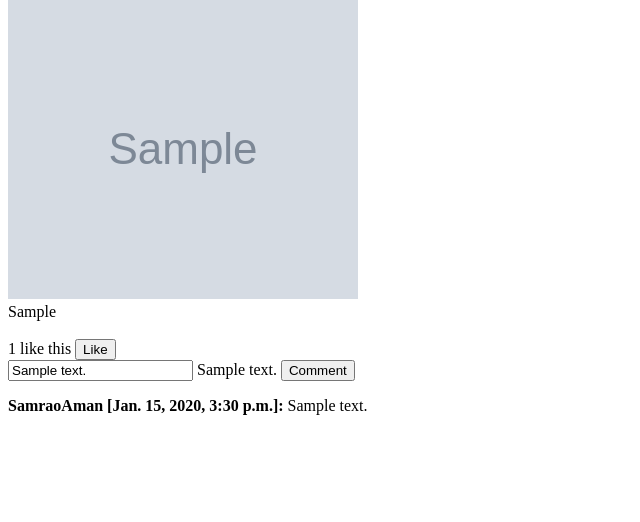
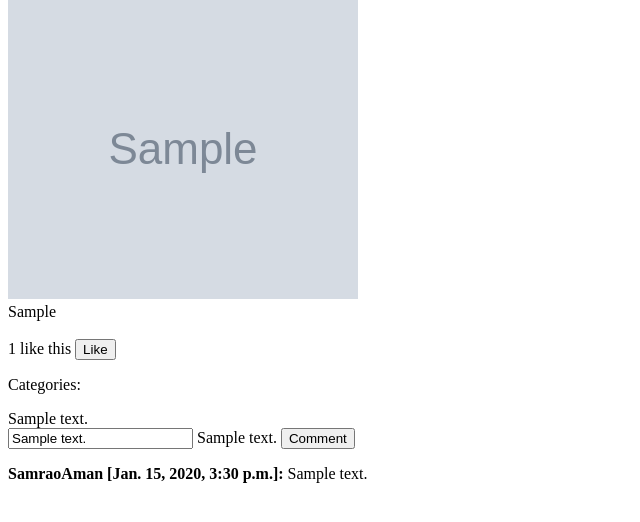
Before and after one commit to AmandeepKaur28/AcadviewProject3, a Django app: template myapp/templates/feed.html in a window 1280 px wide. Shown: the part 123-645 px from the top of the page, without its empty margins (0-640 px from the left). Run offline with Django 3.2, Linux system fonts and the light colour scheme; data comes from the database, SQL or seed files in the repository; tables that the repository leaves empty hold one stand-in row (values such as "Sample post"); the template is opened without the code that fills it: values that come from a table or form of the project are taken from there, most other values are stand-ins (such as "Sample title", 1, 10 or a date in 2020); grey boxes marked "Sample" are stand-in pictures.

Commit message:
this commit is for added functionality to show category of the image on the feed of the user by using @property

```diff
--- a/myapp/models.py
+++ b/myapp/models.py
@@ -39,6 +39,9 @@ class PostModel(models.Model):
   def comments(self):
     return CommentModel.objects.filter(post=self).order_by('created_on')
 
+  @property
+  def categories(self):
+    return CategoryModel.objects.filter(post=self)
 
 class LikeModel(models.Model):
   user = models.ForeignKey(UserModel)
--- a/myapp/templates/feed.html
+++ b/myapp/templates/feed.html
@@ -34,6 +34,12 @@
 
             </form>
     </div>
+    <div>
+            <p> Categories: </p>
+            {% for category in post.categories %}
+                <span> {{ category.category_text }} </span>
+            {% endfor %}
+        </div>
 <div>
             <form method="POST" action="/comment/">
                 {% csrf_token %}
--- a/myapp/views.py
+++ b/myapp/views.py
@@ -137,6 +137,12 @@ def add_category(post):
     model = app.models.get("general-v1.3")
     response = model.predict_by_url(url=post.image_url)
 
+
+    # Logo model
+    #model = app.models.get('logo')
+
+    #response = model.predict_by_url(url=post.image_url)
+
     if response["status"]["code"] == 10000:
         if response["outputs"]:
             if response["outputs"][0]["data"]:
```
Also changed, not shown: media/user_images/Sun1024.jpg (added), media/user_images/X-Mas-128809.jpg (added), media/user_images/redtulips.jpg (added), media/user_images/soulflower.jpg (added), media/user_images/trees.jpg (added), 2 other files.
